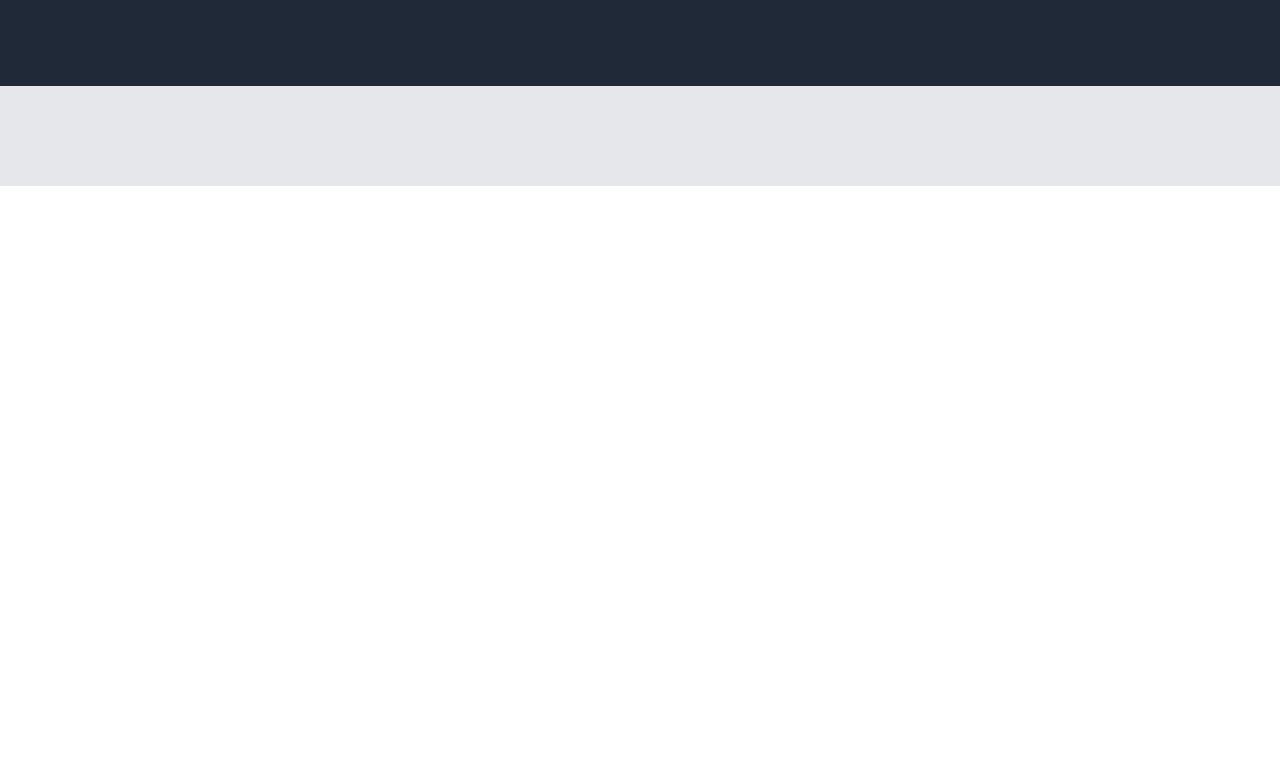
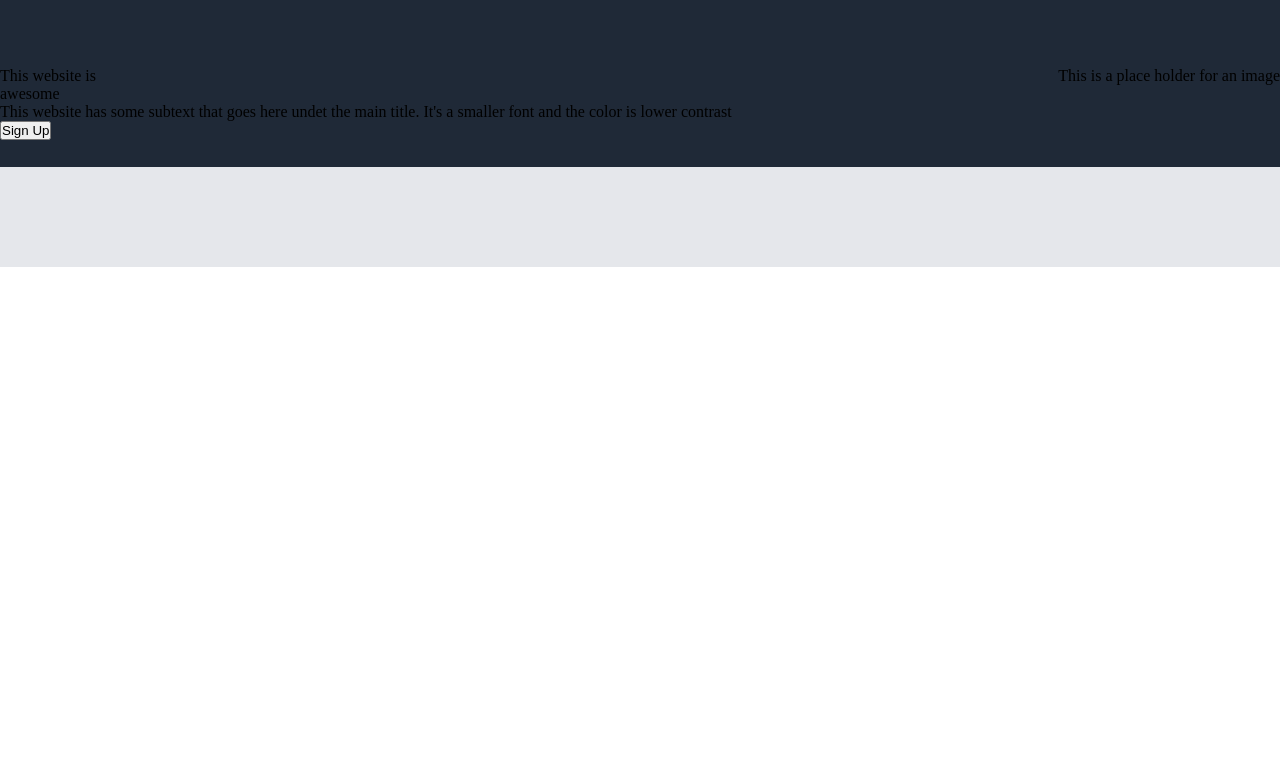
Before and after one commit to McCrony/The-Landing-Page, a plain HTML site: page index.html in a window 1280 px wide. Shown: the part 33-800 px from the top of the page. Drawn offline with Linux system fonts and the light colour scheme.

Commit message:
Modified styles.css file

```diff
--- a/index.html
+++ b/index.html
@@ -8,7 +8,7 @@
     <link rel="stylesheet" href="styles.css">
 </head>
 <body>
- <div class="main">
+ <div class="page">
     <div class="header">
             <div class="header-logo"> Header Logo</div>
             <div class="header-list">
@@ -19,7 +19,13 @@
     </div>
 
     <div class="section-one">
+        <div class="one-left">
+            <p>This website is <br> awesome</p>
+            <p>This website has some subtext that goes here undet the main title. It's a smaller font and the color is lower contrast</p>
+            <button class="signup"> Sign Up</button>
+        </div>
 
+        <div class="one-right"> This is a place holder for an image</div>
     </div>
 
     <div class="section-two">
--- a/styles.css
+++ b/styles.css
@@ -8,6 +8,7 @@
 display: flex;
 background: #1f2937;
 justify-content: space-between;
+height: 100px;
 }
 
 .header-logo{
@@ -15,14 +16,21 @@ justify-content: space-between;
 }
 
 .header-list{
-    display: flex;
+    dissplay: flex;
     justify-content: space-between;
 }
 
 .section-one{
+    display: flex;
     background-color: #1f2937;
+    justify-content: space-between;
     height: 100px;
 }
+
+.one-right{
+    height: 50px;
+}
+
 .section-three{
     background-color: #e5e7eb;
     height: 100px;
```
